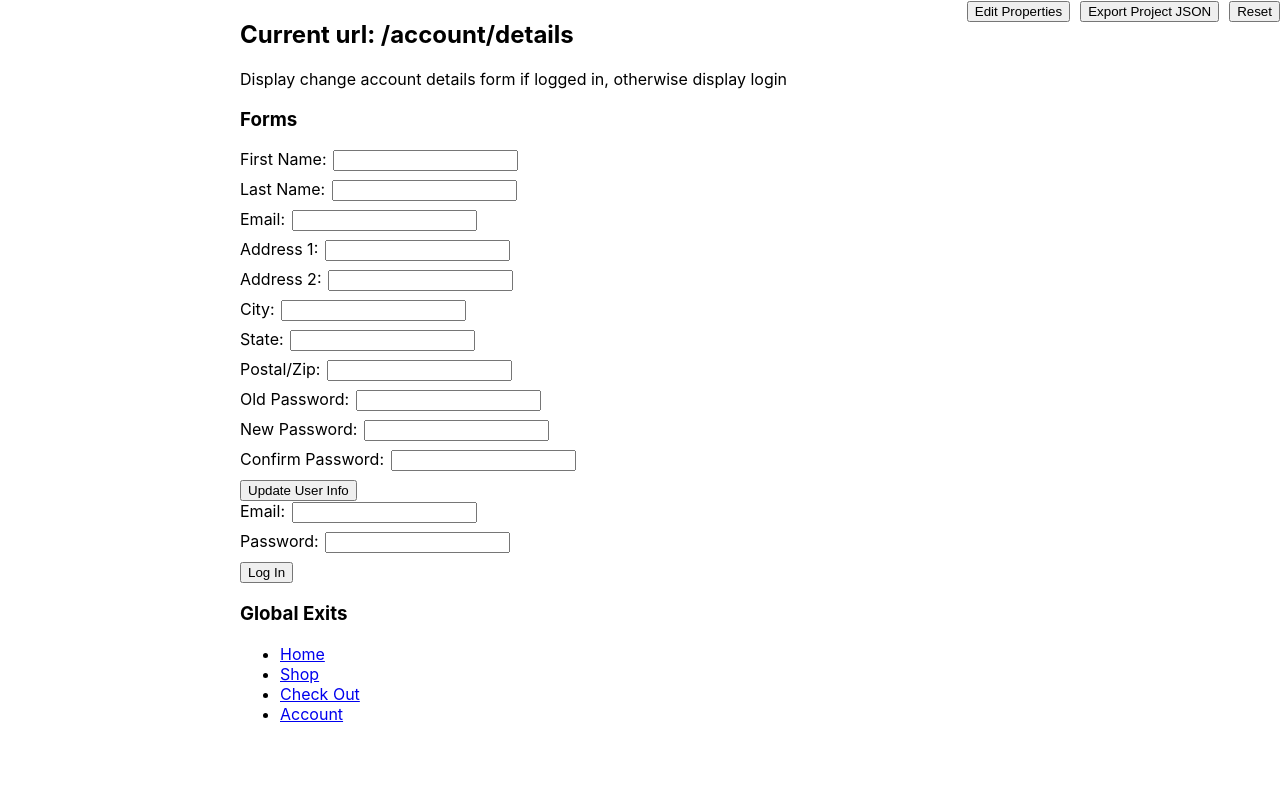
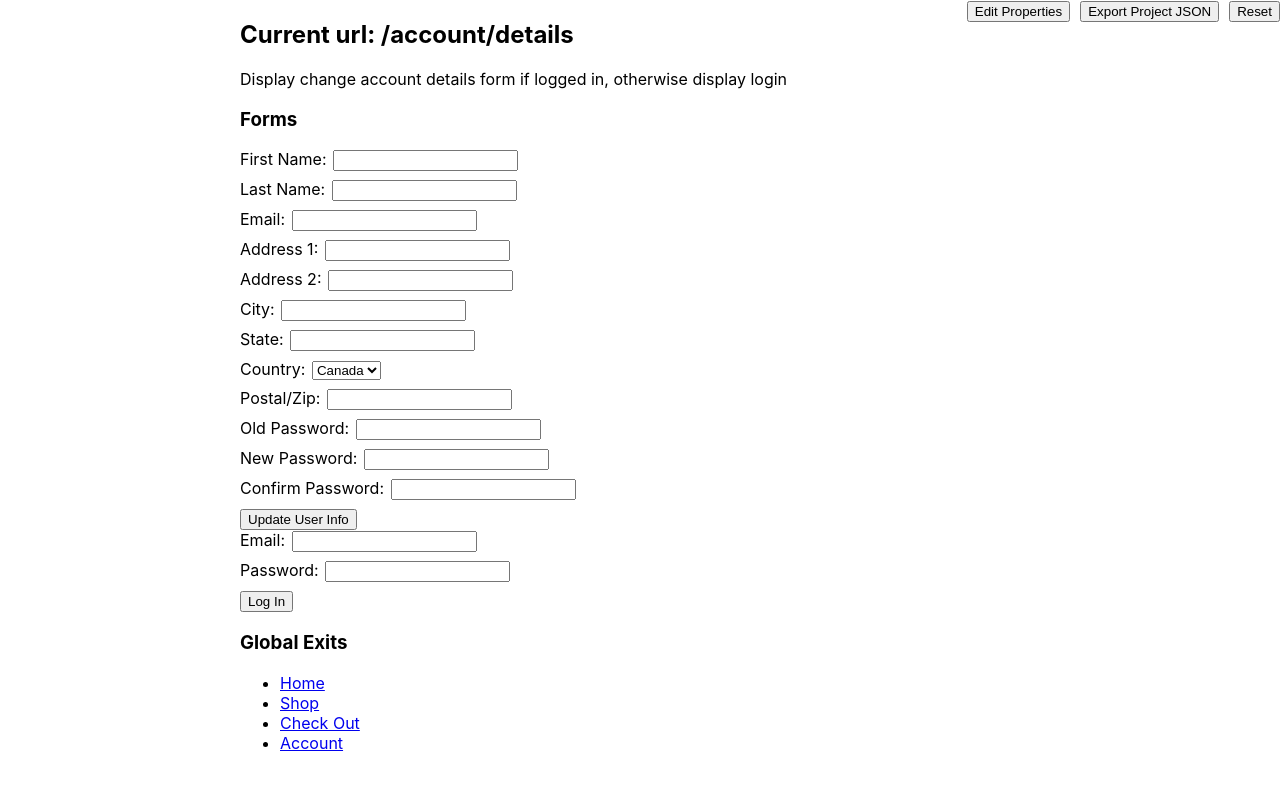
Before and after one commit to starkraving/react-rapid-prototype, a React (Create React App) app: page /account/details in a window 1280 px wide. Shown: the top 790 px of the page. Built offline with nearby package versions, Linux system fonts and the light colour scheme.

Commit message:
all inputs supported in default renderer

```diff
--- a/src/react-rapid-prototype/components/RouteEditor/index.jsx
+++ b/src/react-rapid-prototype/components/RouteEditor/index.jsx
@@ -265,7 +265,7 @@ class RouteEditor extends React.Component
         const {location, linkLocations, currentFormIndex} = this.props;
         const currentURL = location.pathname;
         const exitTypes = ['form', 'link', 'global'];
-        const inputTypes = ['text', 'email', 'number', 'range', 'url', 'password', 'select', 'radio', 'checkbox', 'file'];
+        const inputTypes = ['textarea', 'text', 'email', 'number', 'range', 'url', 'password', 'select', 'radio', 'checkbox', 'file', 'button'];
         return (
             <section>
                 {
--- a/src/react-rapid-prototype/components/RouteViewer/index.jsx
+++ b/src/react-rapid-prototype/components/RouteViewer/index.jsx
@@ -75,7 +75,7 @@ const RouteViewer = (props) => {
                                             form.inputs.map((input, i) => (
                                                 <div className='inputs' key={`input_${f}_${i}`}>
                                                     {
-                                                        ['text', 'email', 'password', 'number'].indexOf(input.type) > -1 && <label>
+                                                        ['text', 'email', 'url', 'password', 'number', 'file', 'range'].indexOf(input.type) > -1 && <label>
                                                             {input.label}:
                                                             <input type={input.type} defaultValue={input.value}/>
                                                         </label>
@@ -85,11 +85,35 @@ const RouteViewer = (props) => {
                                                             {input.label}:
                                                             {
                                                                 input.value.split(',').map((value, k) => (<label key={`label_${f}_${i}_${k}`}>
-                                                                    <input key={`input_${f}_${i}_${k}`} name={`input_${f}_${i}`} type={input.type} value={value}/>
+                                                                    <input key={`input_${f}_${i}_${k}`}
+                                                                        name={`input_${f}_${i}`}
+                                                                        type={input.type}
+                                                                        value={value}/>
                                                                     {value}
                                                                 </label>))
                                                             }
                                                         </span>
+                                                    }
+                                                    {
+                                                        input.type === 'button' && <button type='button' defaultValue={input.value}>{input.label}</button>
+                                                    }
+                                                    {
+                                                        input.type === 'textarea' && <label>
+                                                            {input.label}<br/>
+                                                            <textarea defaultValue={input.value}></textarea>
+                                                        </label>
+                                                    }
+                                                    {
+                                                        input.type === 'select' && <label>
+                                                            {input.label}:
+                                                            <select>
+                                                                {
+                                                                    input.value.split(',').map((value, k) => (
+                                                                        <option key={`option_${f}_${i}_${k}`} value={value}>{value}</option>
+                                                                    ))
+                                                                }
+                                                            </select>
+                                                        </label>
                                                     }
                                                 </div>
                                             ))
--- a/src/react-rapid-prototype/components/RouteViewer/styles.scss
+++ b/src/react-rapid-prototype/components/RouteViewer/styles.scss
@@ -7,7 +7,8 @@
             margin-bottom: 0.5em;
 
             label {
-                input:last-child {
+                input:last-child,
+                select:last-child {
                     margin-left: 0.5em;
                 }
             }
```
